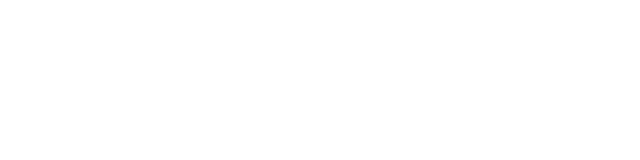
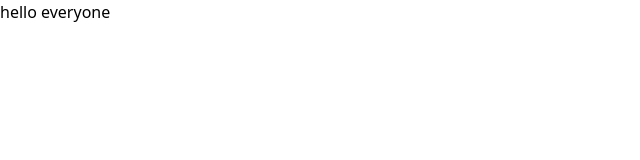
Before and after one commit to Sijan666/reactPrac, a React (Vite) app: page / in a window 1280 px wide. Shown: the top 160 px of the page, without its empty margins (0-640 px from the left). Built offline with nearby package versions, Linux system fonts and the light colour scheme.

Commit message:
Update Home.jsx

```diff
--- a/src/components/pages/Home.jsx
+++ b/src/components/pages/Home.jsx
@@ -3,7 +3,7 @@
 const Home = () => {
     return (
         <>
-
+        <h1>hello everyone</h1>
         </>
     )
 }
```
